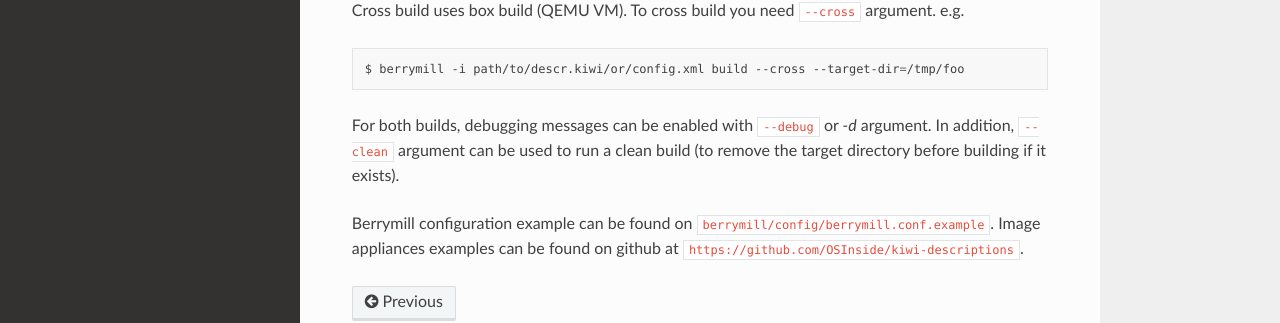
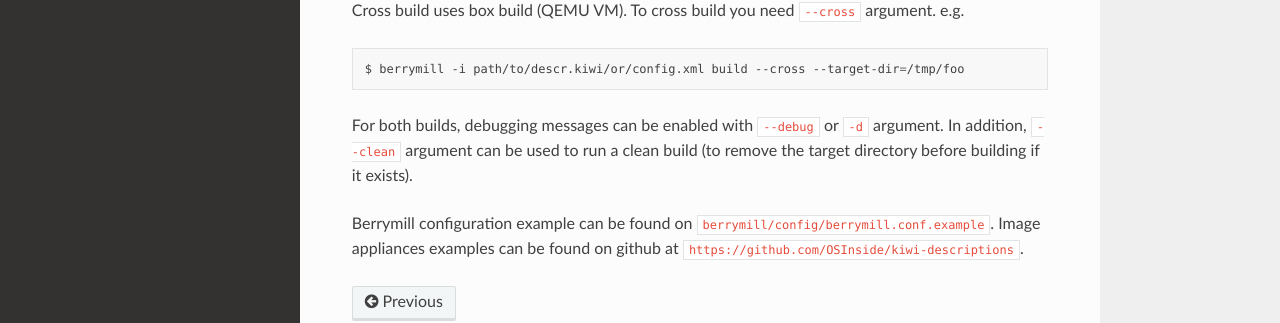
Before and after one commit to isbm/berrymill, a Sphinx documentation site: the page built from doc/source/detailedbuild.rst, in a window 1280 px wide and 1230 px high. Shown: the part 779-1102 px from the top of the window. Built offline with Sphinx 7.4.7 and the Read the Docs theme 2.0.0, drawn with Linux system fonts in a browser that asks for light colours.

```diff
--- a/doc/source/detailedbuild.rst
+++ b/doc/source/detailedbuild.rst
@@ -34,6 +34,6 @@ Cross build uses box build (QEMU VM). To cross build you need ``--cross`` argume
 
     $ berrymill -i path/to/descr.kiwi/or/config.xml build --cross --target-dir=/tmp/foo
 
-For both builds, debugging messages can be enabled with ``--debug`` or `-d` argument. In addition, ``--clean`` argument can be used to run a clean build (to remove the target directory before building if it exists).
+For both builds, debugging messages can be enabled with ``--debug`` or ``-d`` argument. In addition, ``--clean`` argument can be used to run a clean build (to remove the target directory before building if it exists).
 
 Berrymill configuration example can be found on ``berrymill/config/berrymill.conf.example``. Image appliances examples can be found on github at ``https://github.com/OSInside/kiwi-descriptions``.
```
